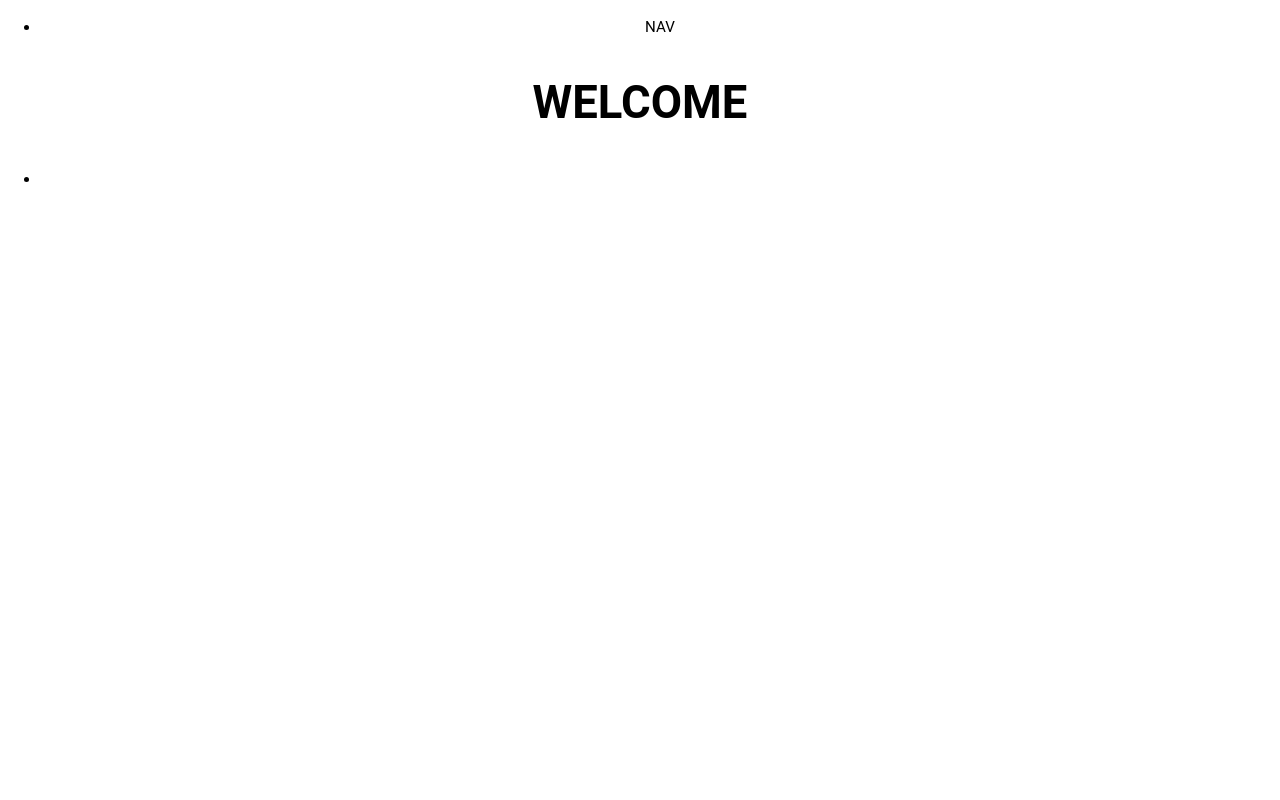
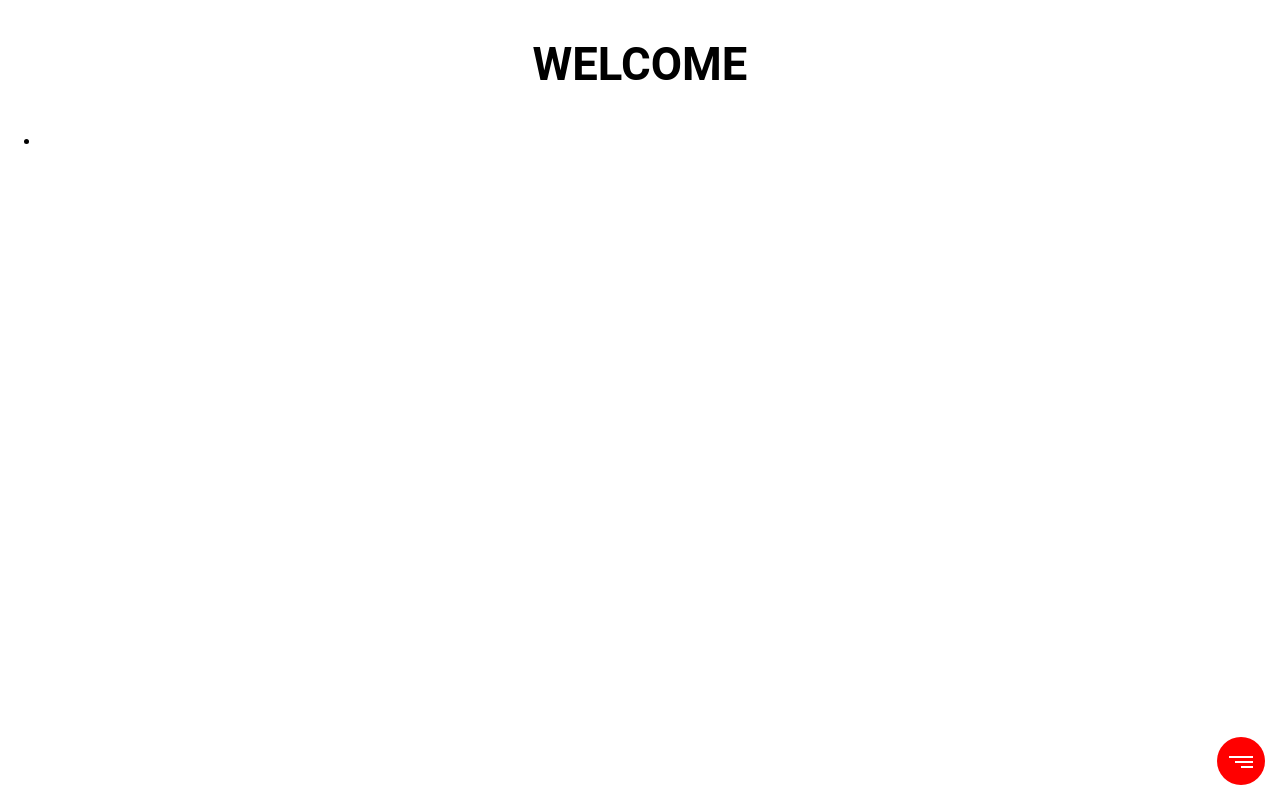
Before and after one commit to TheNewStyles/portfolio-v2, a React (Create React App) app: page / in a window 1280 px wide. Built offline with nearby package versions, Linux system fonts and the light colour scheme.

Commit message:
Add basic for nav bar

```diff
--- a/src/components/App.js
+++ b/src/components/App.js
@@ -2,7 +2,7 @@ import React, { Component } from 'react';
 
 import '../styles/App.css';
 
-import Header from './Header';
+import NavBar from './NavBar';
 import WelcomeSection from './WelcomeSection';
 import ProjectsSection from './ProjectsSection';
 import Footer from './Footer';
@@ -11,7 +11,7 @@ class App extends Component {
   render() {
     return (
         <div className="App">
-            <Header />
+            <NavBar />
             <main>
                 <WelcomeSection />
                 <ProjectsSection />
--- a/src/components/Header.js
+++ /dev/null
@@ -1,19 +0,0 @@
-import React, { Component } from 'react';
-import '../styles/Header.css';
-
-class Header extends Component {
-  render() {
-    return (
-        <header>
-            <nav id="nav">
-                {/* should always be on top of viewport */}
-                <ul>
-                    <li>NAV</li>
-                </ul>
-            </nav>
-        </header>
-    );
-  }
-}
-
-export default Header;
--- /dev/null
+++ b/src/components/NavBar.js
@@ -0,0 +1,49 @@
+import React, { Component } from 'react';
+
+import '../styles/NavBar.css';
+
+import NavLink from './NavLink';
+import NavBarButton from './NavBarButton';
+
+class NavBar extends Component {
+    constructor(props){
+        super(props);
+
+        this.openCloseNavButton.bind(this);
+        this.state = {
+           buttonColor: true,
+           open: false
+        }
+    }
+
+    openCloseNavButton(e) {
+        if (this.open) {
+            document.getElementById("nav").style.width = "0";
+            document.getElementById("root").style.marginLeft = "0";
+            document.body.style.backgroundColor = "white";
+        } else {
+            document.getElementById("nav").style.width = "250px";
+            document.getElementById("root").style.marginRight = "250px";
+            document.body.style.backgroundColor = "rgba(0,0,0,0.4)";
+        }
+    }
+
+    render() {
+        let btnColor = this.state.buttonColor ? "red-button" : "white-button";
+
+        return (
+            <header>
+                <NavBarButton handleButtonClick={this.openCloseNavButton} backgroundColor={btnColor}  />
+                <nav id="nav" className="sidenav">
+                    <ul>
+                        <NavLink linkText="HOME" href="#welcome-section" />
+                        <NavLink linkText="PROJECTS" href="#welcome-section" />
+                        <NavLink linkText="CONTACT" href="#welcome-section" />
+                    </ul>
+                </nav>
+            </header>
+        );
+    }
+}
+
+export default NavBar;
--- /dev/null
+++ b/src/components/NavBarButton.js
@@ -0,0 +1,23 @@
+import React, { Component } from 'react';
+
+import '../styles/NavBarButton.css';
+
+class NavBarButton extends Component {
+    handleClick(e) {
+        this.props.handleButtonClick(e);
+    }
+
+    render() {
+        return (
+            <button id="navbar-open-close" onClick={this.handleClick.bind(this)}>
+                <div className={"filter-icon " + this.props.backgroundColor}>
+                    <div className="filter-line line-1 "></div>
+                    <div className="filter-line line-2"></div>
+                    <div className="filter-line line-3"></div>
+                </div>
+            </button>
+        );
+    }
+}
+
+export default NavBarButton;
--- /dev/null
+++ b/src/components/NavLink.js
@@ -0,0 +1,13 @@
+import React, { Component } from 'react';
+
+import '../styles/NavLink.css';
+
+class NavLink extends Component {
+  render() {
+    return (
+        <li href={this.props.href} >{this.props.linkText}</li>
+    );
+  }
+}
+
+export default NavLink;
--- /dev/null
+++ b/src/styles/NavBar.css
@@ -0,0 +1,37 @@
+.sidenav {
+    height: 100%;
+    width: 0;
+    position: fixed;
+    z-index: 1;
+    top: 0;
+    right: 0;
+    background-color: red;
+    overflow-x: hidden;
+    padding-top: 60px;
+    transition: 0.5s;
+}
+
+.sidenav a {
+    padding: 8px 8px 8px 32px;
+    text-decoration: none;
+    font-size: 25px;
+    color: #818181;
+    display: block;
+    transition: 0.3s;
+}
+
+.sidenav a:hover {
+    color: #f1f1f1;
+}
+
+/* Style page content - use this if you want to push the page content to the right when you open the side navigation */
+/* #main {
+    transition: margin-left .5s;
+    padding: 20px;
+} */
+
+/* On smaller screens, where height is less than 450px, change the style of the sidenav (less padding and a smaller font size) */
+@media screen and (max-height: 450px) {
+    .sidenav {padding-top: 15px;}
+    .sidenav a {font-size: 18px;}
+}
--- /dev/null
+++ b/src/styles/NavBarButton.css
@@ -0,0 +1,56 @@
+#navbar-open-close {
+    position: fixed;
+    bottom: 15px;
+    right: 15px;
+
+    width: 48px;
+    height: 48px;
+    border-radius: 50%;
+    border: 0;
+    cursor: pointer;
+    outline:none;
+}
+
+.filter-icon {
+    position: absolute;
+    width: 100%;
+    height: 100%;
+    top: 0;
+    left: 0;
+    border-radius: 50%;
+}
+
+.filter-line {
+    width: 10px;
+    height: 2px;
+    background-color: #FFF;
+    position: absolute;
+    top: 50%;
+    left: 50%;
+    width: 24px;
+    margin-left: -12px;
+}
+
+.line-1 {
+    top: 19px;
+}
+
+.line-2 {
+    top: 24px;
+    width: 18px;
+    margin-left: -6px;
+}
+
+.line-3 {
+    top: 29px;
+    width: 12px;
+    margin-left: 0;
+}
+
+.red-button {
+    background-color: red;
+}
+
+.white-button {
+    background-color: white;
+}
```
Also changed, not shown: src/styles/Header.css (deleted), src/styles/NavLink.css (added).
